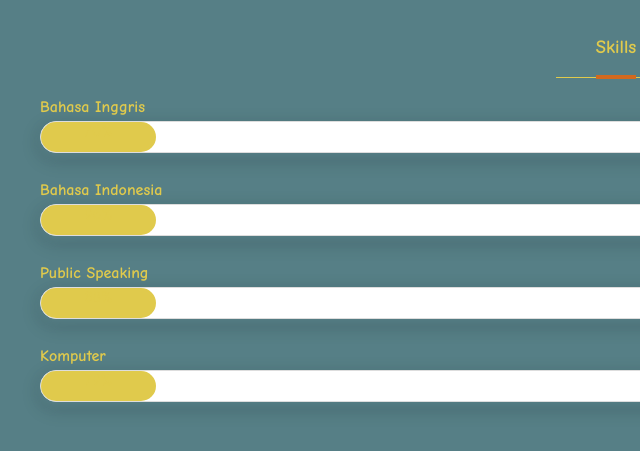
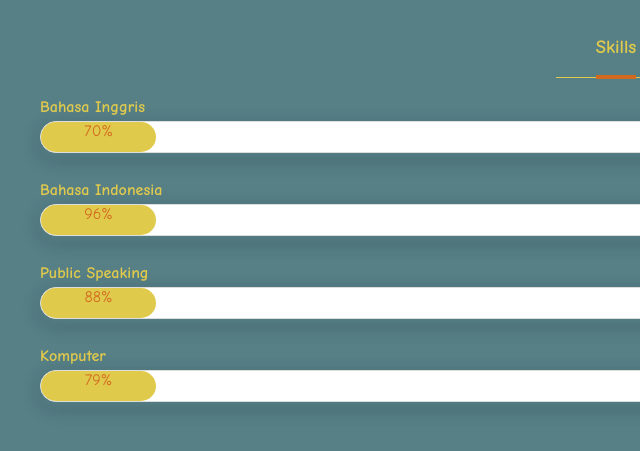
Before and after one commit to NinaNurfitria/Portfolio_NinaNur, a plain HTML site: page index.html in a window 1280 px wide. Shown: the part 1020-1471 px from the top of the page, 24-664 px from the left. Drawn offline with Linux system fonts and the light colour scheme.

Commit message:
Update style.css
update warna

```diff
--- a/css/style.css
+++ b/css/style.css
@@ -202,7 +202,7 @@ section h3::after {
 height: 30px;
 background-color:#e0ca4c;
 display: inline-block;
-color: #e0ca4c;
+color: chocolate;
 text-align: center;
 width: 10%;
 transition: width 2s;
```
